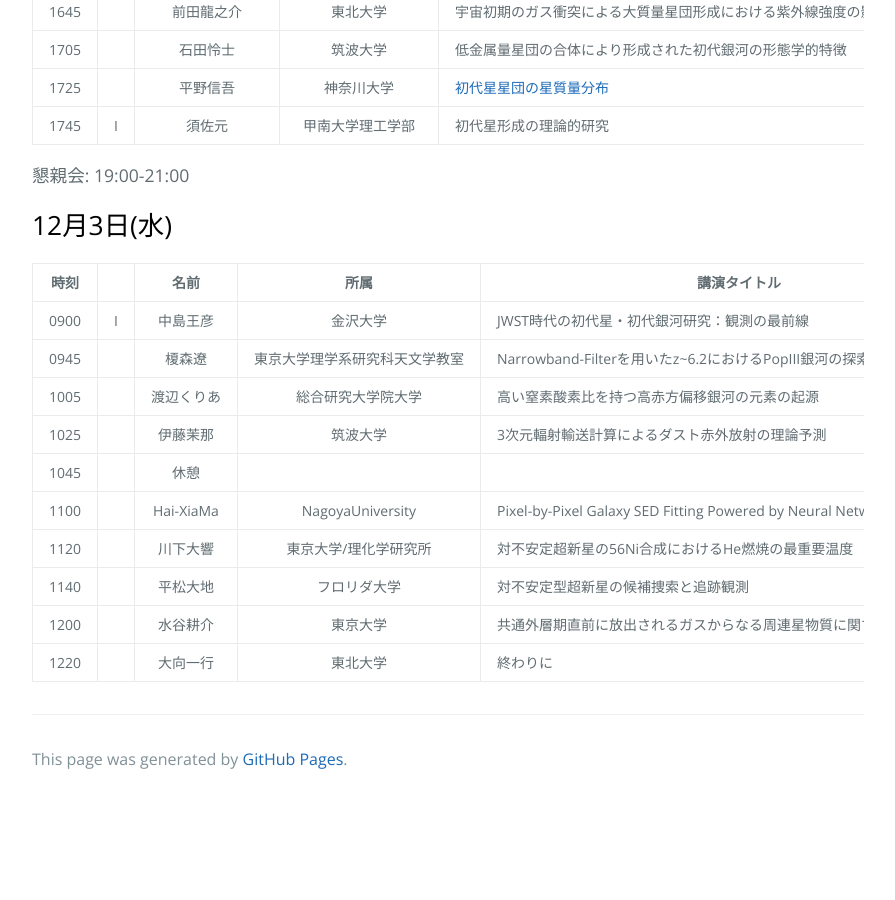
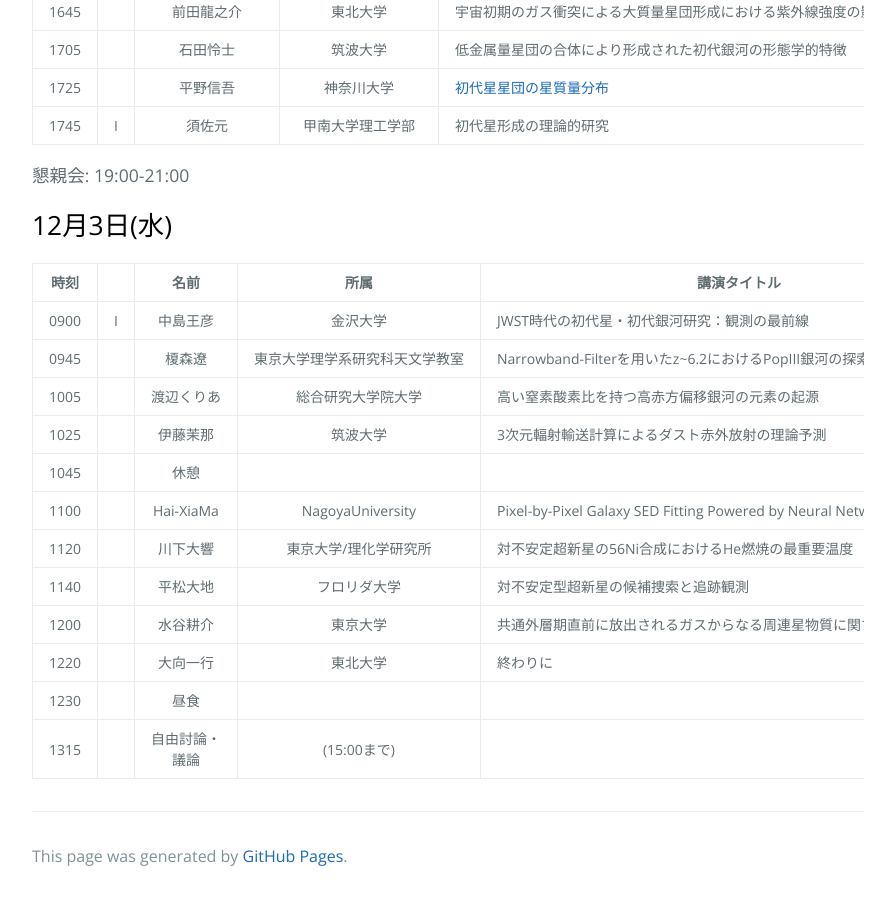
Before and after one commit to fukushimahj/FSFG2025, a Jekyll site: the page built from program.md, in a window 1280 px wide and 900 px high, scrolled down 1987 px. Shown: the whole window, without its empty margins (192-1087 px from the left). Built offline with Jekyll 4.4.1, drawn with Linux system fonts in a browser that asks for light colours; before the commit the page ends 2790 px from its top, so only the background shows below that.

Commit message:
add program

```diff
--- a/program.md
+++ b/program.md
@@ -75,3 +75,5 @@ description:
 |1140|| 平松大地 |フロリダ大学| 対不安定型超新星の候補捜索と追跡観測|
 |1200|| 水谷耕介 |東京大学| 共通外層期直前に放出されるガスからなる周連星物質に関する3次元流体計算|
 |1220|| 大向一行 |東北大学| 終わりに|
+|1230||昼食||
+|1315||自由討論・議論|(15:00まで)|
```
Also changed, not shown: 1 other file.
